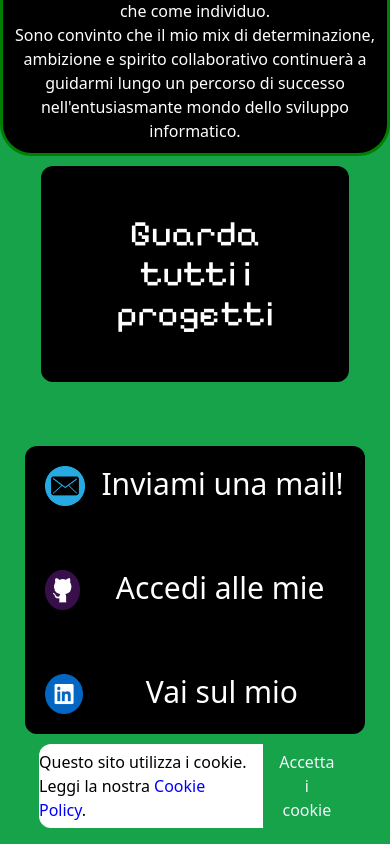
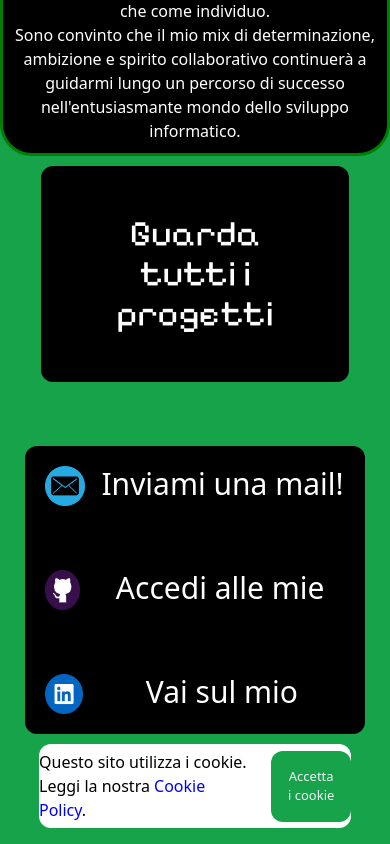
Before and after one commit to rubertomarco48/sitPersonale, a React (Vite) app: page / in a window 390 px wide. Shown: the part 878-1722 px from the top of the page. Built offline with nearby package versions, Linux system fonts and the light colour scheme; a web font is replaced by a local one.

Commit message:
fix cookie mobile

```diff
--- a/src/index.css
+++ b/src/index.css
@@ -176,6 +176,9 @@
   #prog {
     min-width: 300px;
   }
+  .bottoneCookie {
+    font-size: small;
+  }
 }
 #cook {
   width: 100%;
--- a/src/index.scss
+++ b/src/index.scss
@@ -167,6 +167,9 @@ top: 0;
         min-width: 300px;
 
     }
+    .bottoneCookie{
+        font-size: small;
+    }
 }
 #cook{
     width: 100%;
```
Also changed, not shown: 1 other file (tests, documents, lock files or other folders).
